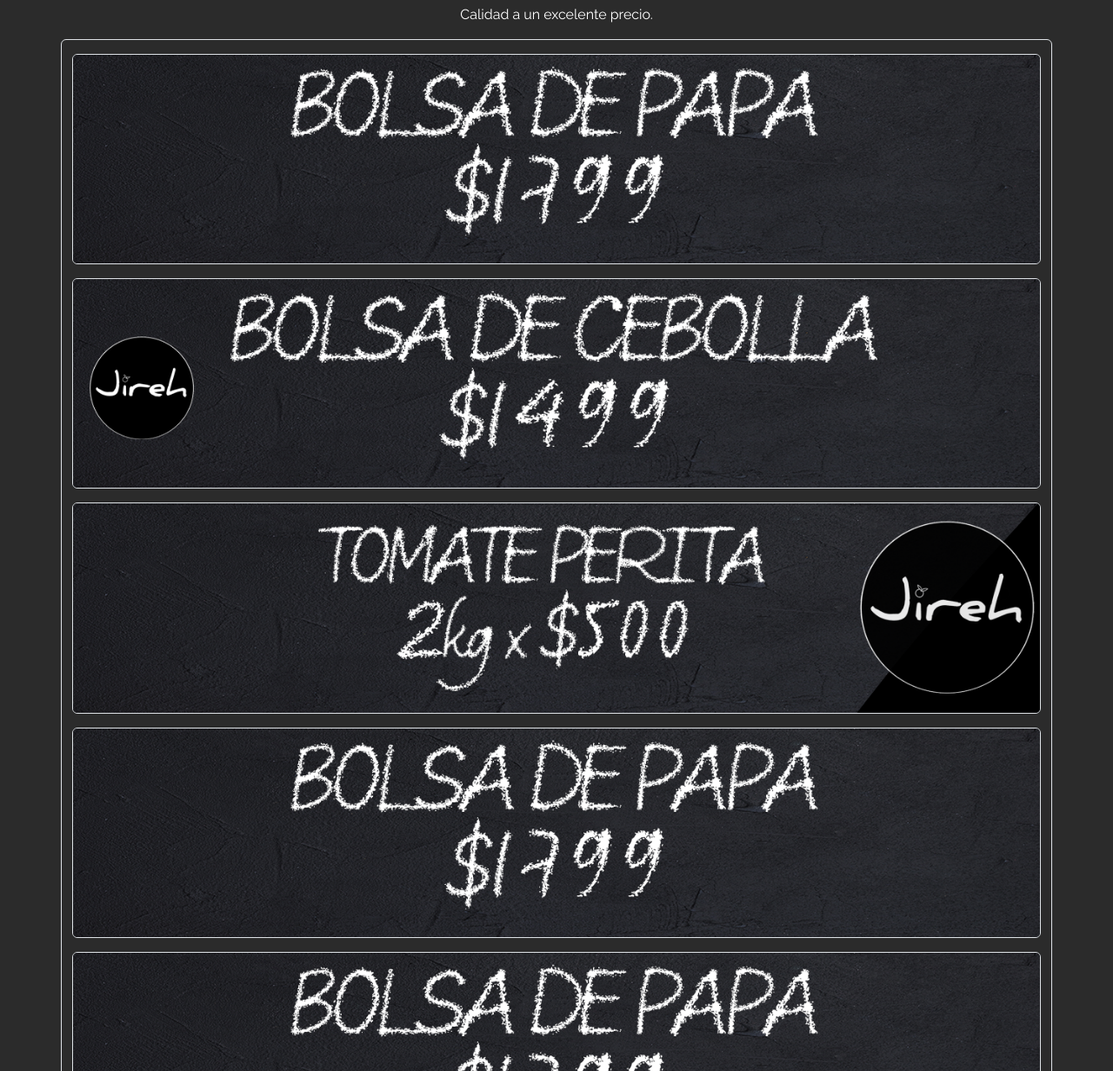
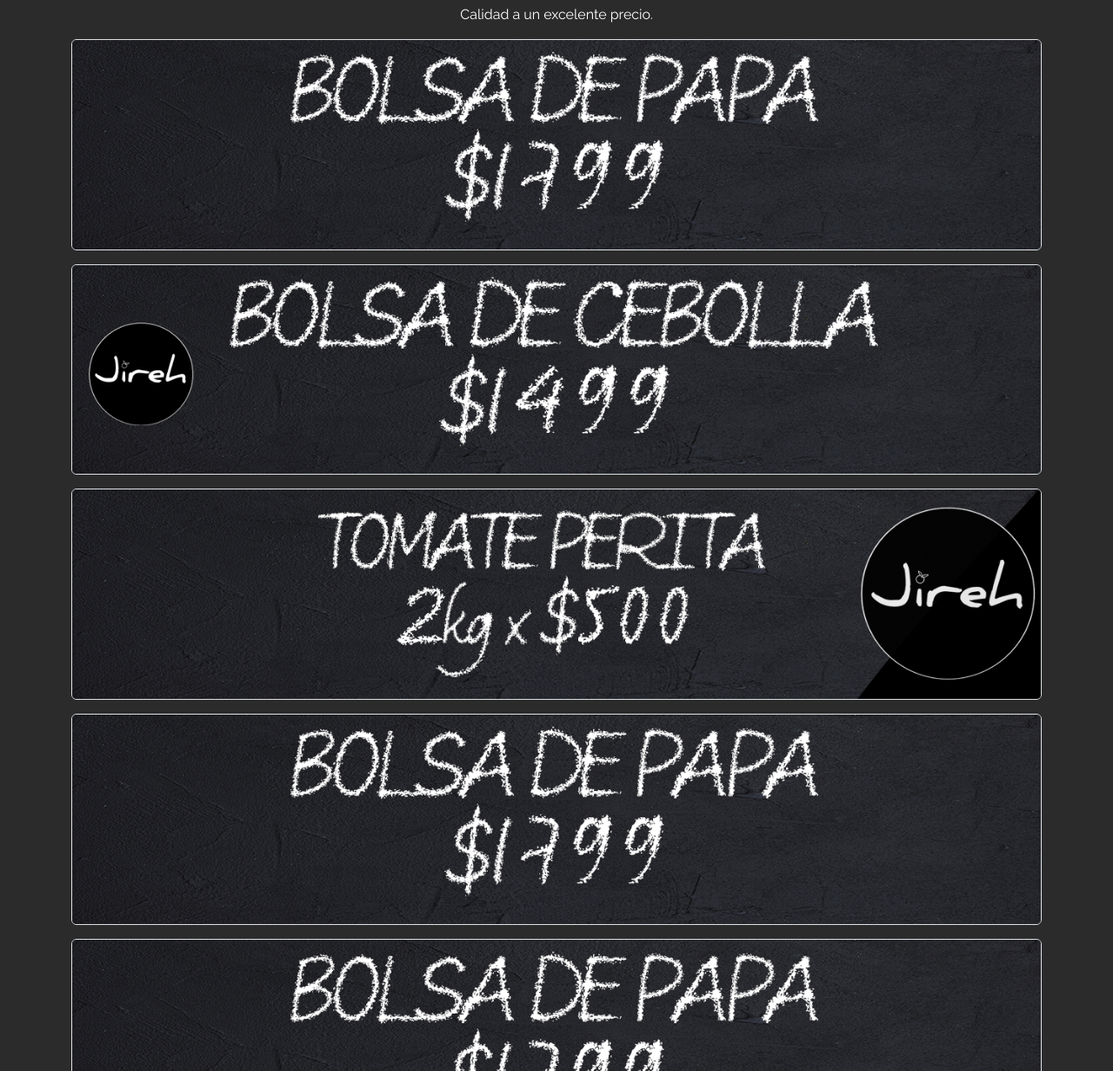
Before and after one commit to Sanema86/jirehverduleria, a plain HTML site: page ofertas.html in a window 1280 px wide. Shown: the part 148-1380 px from the top of the page at 87% size. Drawn offline with nearby package versions, Linux system fonts and the light colour scheme; a script that the page names is missing.

Commit message:
Update ofertas.html

```diff
--- a/ofertas.html
+++ b/ofertas.html
@@ -31,7 +31,7 @@
   <body>
     <nav class="navbar navbar-expand-lg bg-dark">
       <div class="container">
-        <a class="navbar-brand" href="#"
+        <a class="navbar-brand" href="index.html"
           ><img class="logo__nav" src="img/LogoNav.png" alt="Jireh"
         /></a>
         <button
@@ -118,8 +118,8 @@
     </div>
 
     <!-- <<< BOLSA DE PAPA >>> -->
-    <main class="container border rounded">
-      <div class="card text-bg-dark border my-3">
+    <main class="container">
+      <div class="card text-bg-dark border my-3 mx-auto mx-auto">
         <img src="img/bolsa de papa.png" class="card-img" alt="..." />
         <div class="card-img-overlay">
           <h5 class="card-title text-center"></h5>
@@ -129,7 +129,7 @@
       </div>
 
       <!-- <<< BOLSA DE CEBOLLA >>> -->
-      <div class="card text-bg-dark border my-3">
+      <div class="card text-bg-dark border my-3 mx-auto">
         <img src="img/bolsa de cebolla.png" class="card-img" alt="..." />
         <div class="card-img-overlay">
           <h5 class="card-title text-center"></h5>
@@ -138,7 +138,7 @@
         </div>
       </div>
       <!-- <<< TOMATE PERITA >>> -->
-      <div class="card text-bg-dark border my-3">
+      <div class="card text-bg-dark border my-3 mx-auto">
         <img src="img/tomate-peritaX2kg.png" class="card-img" alt="..." />
         <div class="card-img-overlay">
           <h5 class="card-title text-center"></h5>
@@ -147,7 +147,7 @@
         </div>
       </div>
 
-      <div class="card text-bg-dark border my-3">
+      <div class="card text-bg-dark border my-3 mx-auto">
         <img src="img/bolsa de papa.png" class="card-img" alt="..." />
         <div class="card-img-overlay">
           <h5 class="card-title text-center"></h5>
@@ -156,7 +156,7 @@
         </div>
       </div>
 
-      <div class="card text-bg-dark border my-3">
+      <div class="card text-bg-dark border my-3 mx-auto">
         <img src="img/bolsa de papa.png" class="card-img" alt="..." />
         <div class="card-img-overlay">
           <h5 class="card-title text-center"></h5>
```
